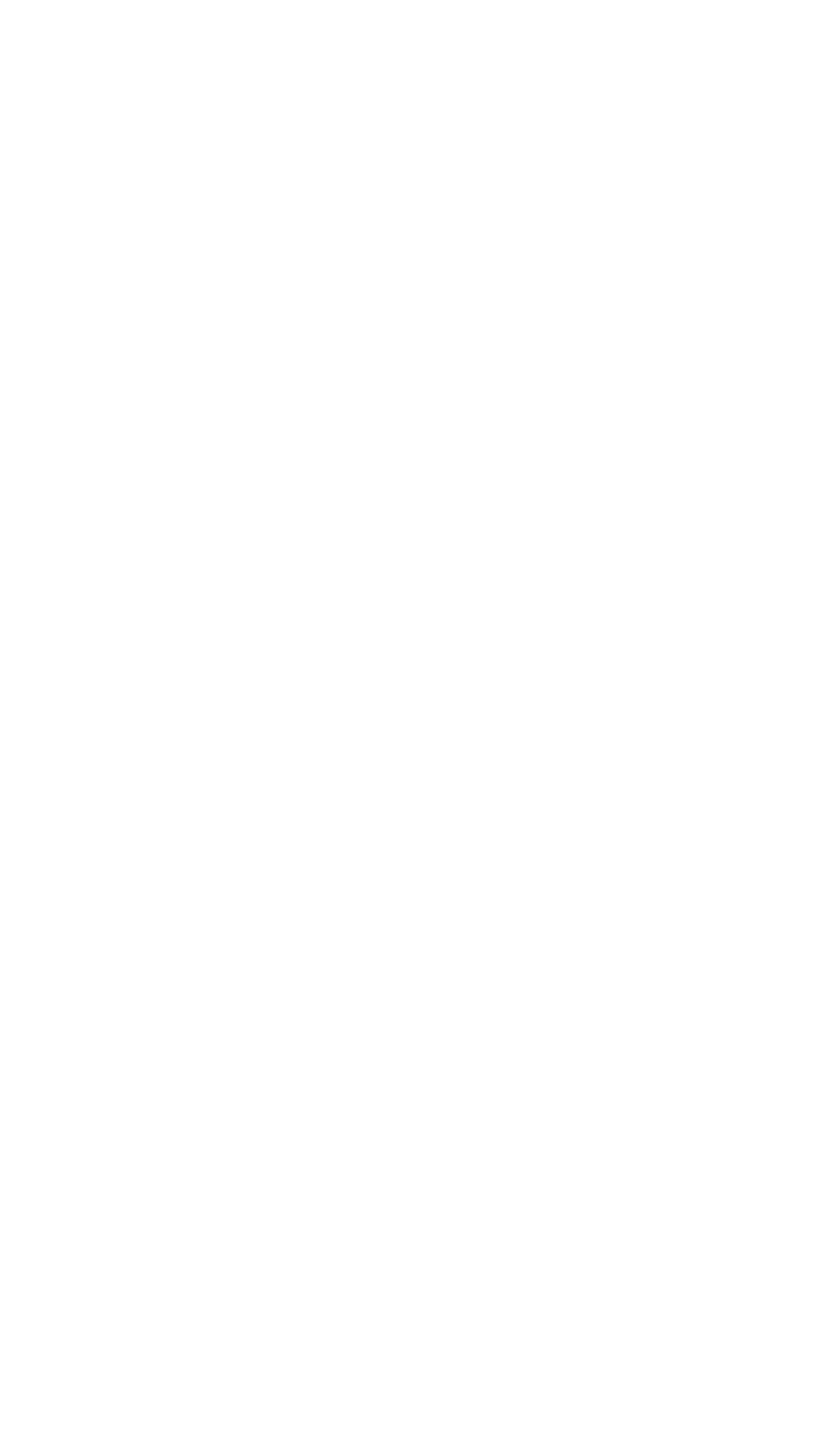
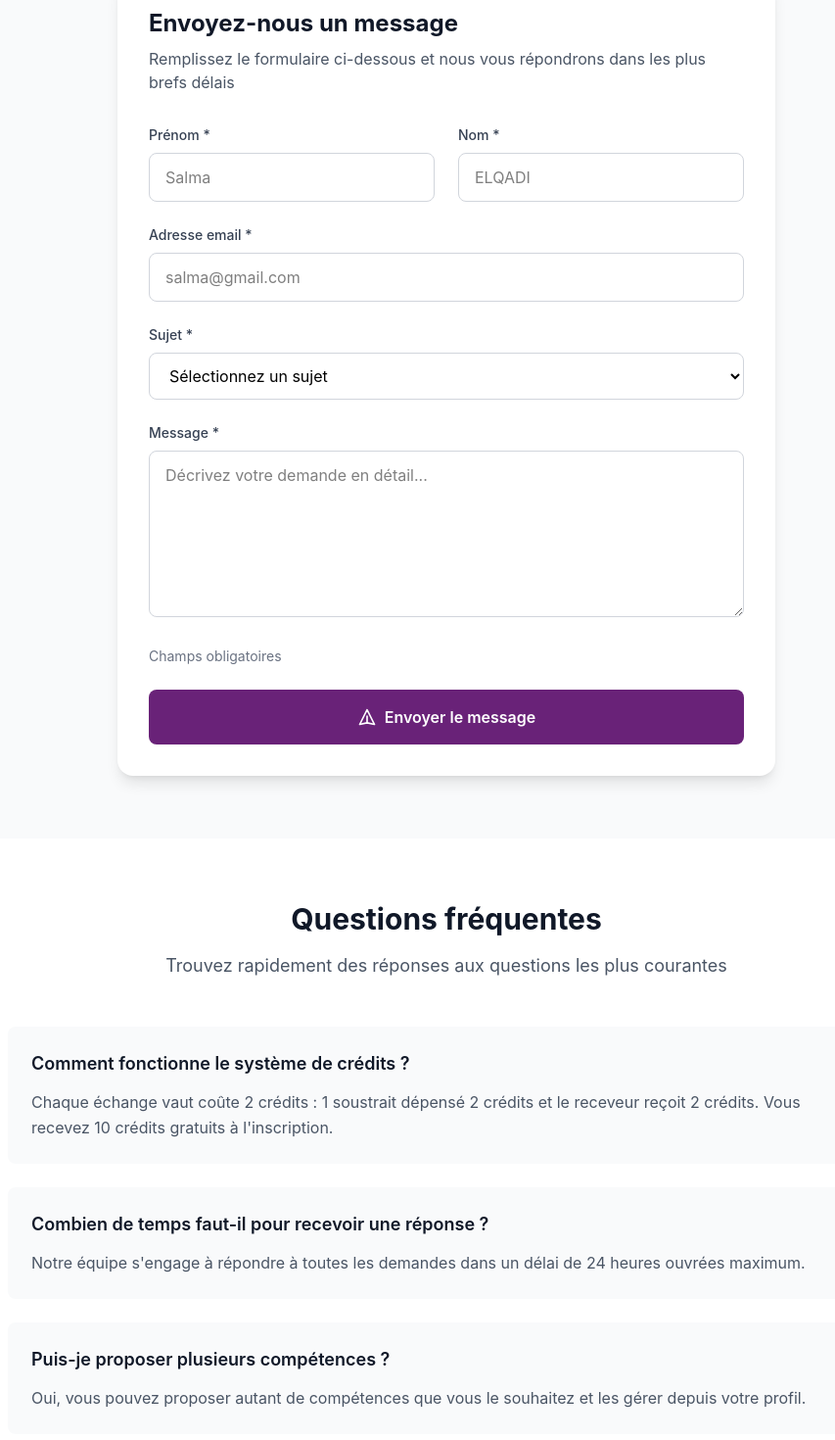
Before and after one commit to Naheedo12/SkillBridge, a React app in the folder Frontend/: page /contact in a window 1280 px wide. Before the commit this address had no page. Shown: the part 440-1910 px from the top of the page at 98% size, without its empty margins (184-1037 px from the left). Before the commit the page ends 800 px from the top, so only its background shows below. Built offline with nearby package versions, Linux system fonts and the light colour scheme; the HTML template or start-up script is replaced by a standard one.

Commit message:
ajout page contact

```diff
--- a/Frontend/src/App.jsx
+++ b/Frontend/src/App.jsx
@@ -1,9 +1,10 @@
 import React from 'react';
-import { BrowserRouter as Router, Routes, Route, Navigate } from 'react-router-dom';
+import { BrowserRouter as Router, Routes, Route } from 'react-router-dom';
 import { AuthProvider } from './contexts/AuthContext';
 import Login from './pages/Login';
 import Register from './pages/Register';
 import Home from './pages/Home';
+import Contact from './pages/Contact';
 
 function App() {
   return (
@@ -11,10 +12,11 @@ function App() {
       <Router>
         <div className="App">
           <Routes>
-            <Route path="/" element={<Navigate to="/home" replace />} />
+            <Route path="/" element={<Home />} />
+            <Route path="/home" element={<Home />} />
             <Route path="/login" element={<Login />} />
             <Route path="/register" element={<Register />} />
-            <Route path="/home" element={<Home />} />
+            <Route path="/contact" element={<Contact />} />
           </Routes>
         </div>
       </Router>
--- a/Frontend/src/components/Header.jsx
+++ b/Frontend/src/components/Header.jsx
@@ -10,9 +10,10 @@ const Header = () => {
   const handleLogout = async () => {
     try {
       await logout();
-      navigate('/');
+      window.location.href = '/';
     } catch (error) {
       console.error('Erreur lors de la déconnexion:', error);
+      window.location.href = '/';
     }
   };
 
--- /dev/null
+++ b/Frontend/src/pages/Contact.jsx
@@ -0,0 +1,214 @@
+import { useState } from 'react';
+import Header from '../components/Header';
+import Footer from '../components/Footer';
+
+const Contact = () => {
+  const [formData, setFormData] = useState({
+    prenom: '',
+    nom: '',
+    email: '',
+    sujet: '',
+    message: ''
+  });
+
+  const handleChange = (e) => {
+    setFormData({
+      ...formData,
+      [e.target.name]: e.target.value
+    });
+  };
+
+  const handleSubmit = (e) => {
+    e.preventDefault();
+    console.log('Message envoyé:', formData);
+    // Logique d'envoi du message à implémenter
+  };
+
+  const faqs = [
+    {
+      question: "Comment fonctionne le système de crédits ?",
+      answer: "Chaque échange vaut coûte 2 crédits : 1 soustrait dépensé 2 crédits et le receveur reçoit 2 crédits. Vous recevez 10 crédits gratuits à l'inscription."
+    },
+    {
+      question: "Combien de temps faut-il pour recevoir une réponse ?",
+      answer: "Notre équipe s'engage à répondre à toutes les demandes dans un délai de 24 heures ouvrées maximum."
+    },
+    {
+      question: "Puis-je proposer plusieurs compétences ?",
+      answer: "Oui, vous pouvez proposer autant de compétences que vous le souhaitez et les gérer depuis votre profil."
+    }
+  ];
+
+  return (
+    <div className="min-h-screen bg-gray-50">
+      <Header />
+
+      {/* Hero Section */}
+      <section
+        className="py-20 px-4 text-center"
+        style={{
+          background: 'linear-gradient(135deg, #5943EC 0%, #692278 100%)'
+        }}
+      >
+        <div className="max-w-4xl mx-auto">
+          <h1 className="text-4xl md:text-5xl font-bold text-white font-['Inter'] mb-6">
+            Contactez-nous
+          </h1>
+          <p className="text-xl text-white/90 font-['Inter'] max-w-3xl mx-auto">
+            Une question ? Une suggestion ? on est là pour vous aider. N'hésitez pas à nous contacter.
+          </p>
+        </div>
+      </section>
+
+      {/* Formulaire de contact */}
+      <section className="py-16 px-4">
+        <div className="max-w-2xl mx-auto">
+          <div className="bg-white rounded-2xl shadow-lg p-8">
+            <h2 className="text-2xl font-bold text-gray-900 font-['Inter'] mb-2">
+              Envoyez-nous un message
+            </h2>
+            <p className="text-gray-600 font-['Inter'] mb-8">
+              Remplissez le formulaire ci-dessous et nous vous répondrons dans les plus brefs délais
+            </p>
+
+            <form onSubmit={handleSubmit} className="space-y-6">
+              {/* Prénom et Nom */}
+              <div className="grid grid-cols-1 md:grid-cols-2 gap-6">
+                <div>
+                  <label className="block text-sm font-medium text-gray-700 font-['Inter'] mb-2">
+                    Prénom *
+                  </label>
+                  <input
+                    type="text"
+                    name="prenom"
+                    value={formData.prenom}
+                    onChange={handleChange}
+                    placeholder="Salma"
+                    required
+                    className="w-full px-4 py-3 border border-gray-300 rounded-lg focus:ring-2 focus:ring-purple-500 focus:border-transparent font-['Inter']"
+                  />
+                </div>
+                <div>
+                  <label className="block text-sm font-medium text-gray-700 font-['Inter'] mb-2">
+                    Nom *
+                  </label>
+                  <input
+                    type="text"
+                    name="nom"
+                    value={formData.nom}
+                    onChange={handleChange}
+                    placeholder="ELQADI"
+                    required
+                    className="w-full px-4 py-3 border border-gray-300 rounded-lg focus:ring-2 focus:ring-purple-500 focus:border-transparent font-['Inter']"
+                  />
+                </div>
+              </div>
+
+              {/* Email */}
+              <div>
+                <label className="block text-sm font-medium text-gray-700 font-['Inter'] mb-2">
+                  Adresse email *
+                </label>
+                <input
+                  type="email"
+                  name="email"
+                  value={formData.email}
+                  onChange={handleChange}
+                  placeholder="salma@gmail.com"
+                  required
+                  className="w-full px-4 py-3 border border-gray-300 rounded-lg focus:ring-2 focus:ring-purple-500 focus:border-transparent font-['Inter']"
+                />
+              </div>
+
+              {/* Sujet */}
+              <div>
+                <label className="block text-sm font-medium text-gray-700 font-['Inter'] mb-2">
+                  Sujet *
+                </label>
+                <select
+                  name="sujet"
+                  value={formData.sujet}
+                  onChange={handleChange}
+                  required
+                  className="w-full px-4 py-3 border border-gray-300 rounded-lg focus:ring-2 focus:ring-purple-500 focus:border-transparent font-['Inter'] bg-white"
+                >
+                  <option value="">Sélectionnez un sujet</option>
+                  <option value="question-generale">Question générale</option>
+                  <option value="probleme-technique">Problème technique</option>
+                  <option value="suggestion">Suggestion</option>
+                  <option value="autre">Autre</option>
+                </select>
+              </div>
+
+              {/* Message */}
+              <div>
+                <label className="block text-sm font-medium text-gray-700 font-['Inter'] mb-2">
+                  Message *
+                </label>
+                <textarea
+                  name="message"
+                  value={formData.message}
+                  onChange={handleChange}
+                  placeholder="Décrivez votre demande en détail..."
+                  required
+                  rows={6}
+                  className="w-full px-4 py-3 border border-gray-300 rounded-lg focus:ring-2 focus:ring-purple-500 focus:border-transparent font-['Inter'] resize-vertical"
+                />
+              </div>
+
+              {/* Note */}
+              <p className="text-sm text-gray-500 font-['Inter']">
+                Champs obligatoires
+              </p>
+
+              {/* Bouton d'envoi */}
+              <button
+                type="submit"
+                className="w-full py-4 text-white font-semibold font-['Inter'] rounded-lg transition-colors duration-200 flex items-center justify-center gap-2"
+                style={{ backgroundColor: '#692278' }}
+                onMouseEnter={(e) => e.target.style.backgroundColor = '#5a1d63'}
+                onMouseLeave={(e) => e.target.style.backgroundColor = '#692278'}
+              >
+                <svg className="w-5 h-5" fill="none" stroke="currentColor" viewBox="0 0 24 24">
+                  <path strokeLinecap="round" strokeLinejoin="round" strokeWidth={2} d="M12 19l9 2-9-18-9 18 9-2zm0 0v-8" />
+                </svg>
+                Envoyer le message
+              </button>
+            </form>
+          </div>
+        </div>
+      </section>
+
+      {/* Section FAQ */}
+      <section className="py-16 px-4 bg-white">
+        <div className="max-w-4xl mx-auto">
+          <div className="text-center mb-12">
+            <h2 className="text-3xl font-bold text-gray-900 font-['Inter'] mb-4">
+              Questions fréquentes
+            </h2>
+            <p className="text-lg text-gray-600 font-['Inter']">
+              Trouvez rapidement des réponses aux questions les plus courantes
+            </p>
+          </div>
+
+          <div className="space-y-6">
+            {faqs.map((faq, index) => (
+              <div key={index} className="bg-gray-50 rounded-lg p-6">
+                <h3 className="text-lg font-semibold text-gray-900 font-['Inter'] mb-3">
+                  {faq.question}
+                </h3>
+                <p className="text-gray-600 font-['Inter'] leading-relaxed">
+                  {faq.answer}
+                </p>
+              </div>
+            ))}
+          </div>
+        </div>
+      </section>
+
+      <Footer />
+    </div>
+  );
+};
+
+export default Contact;
```
